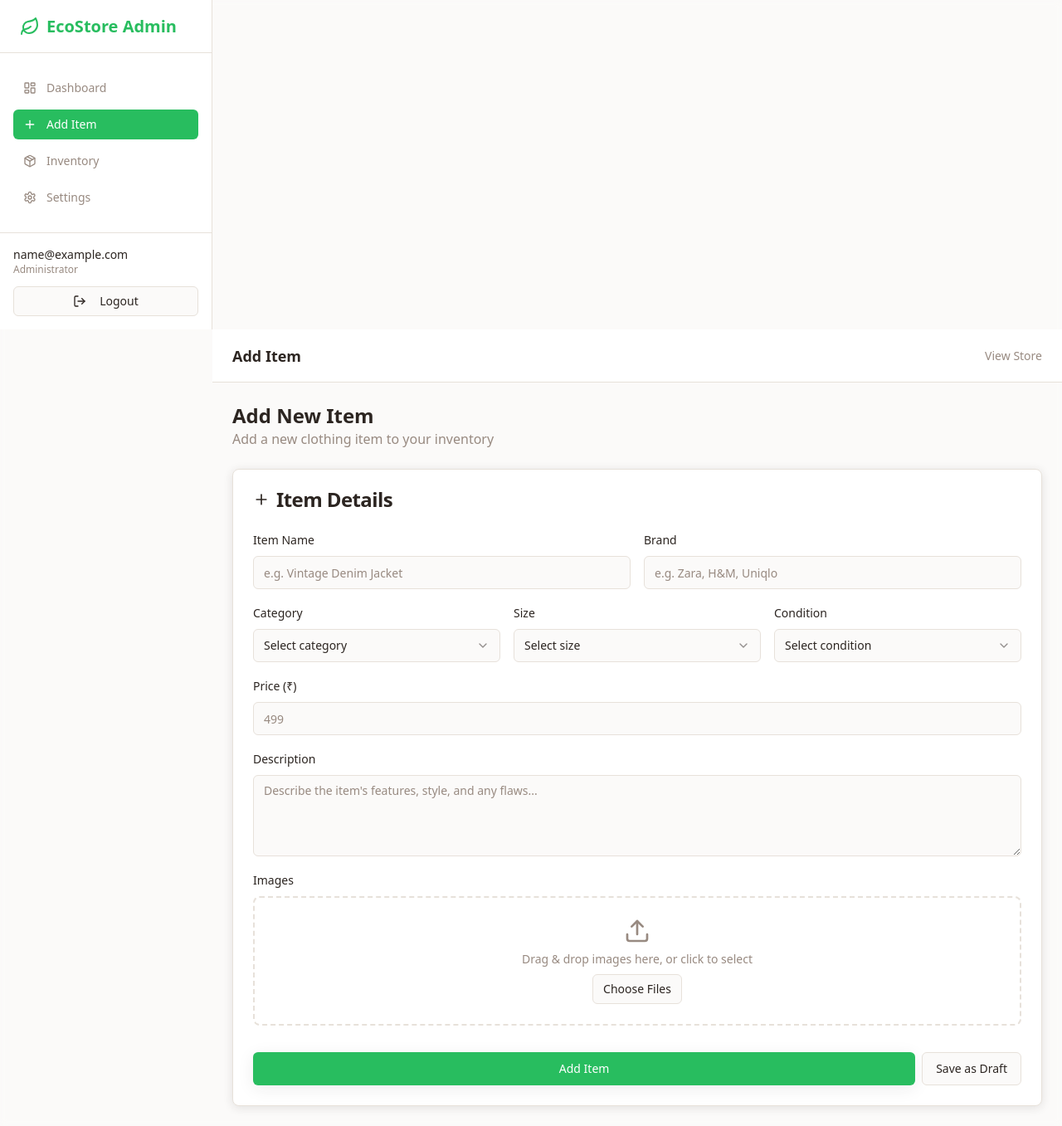
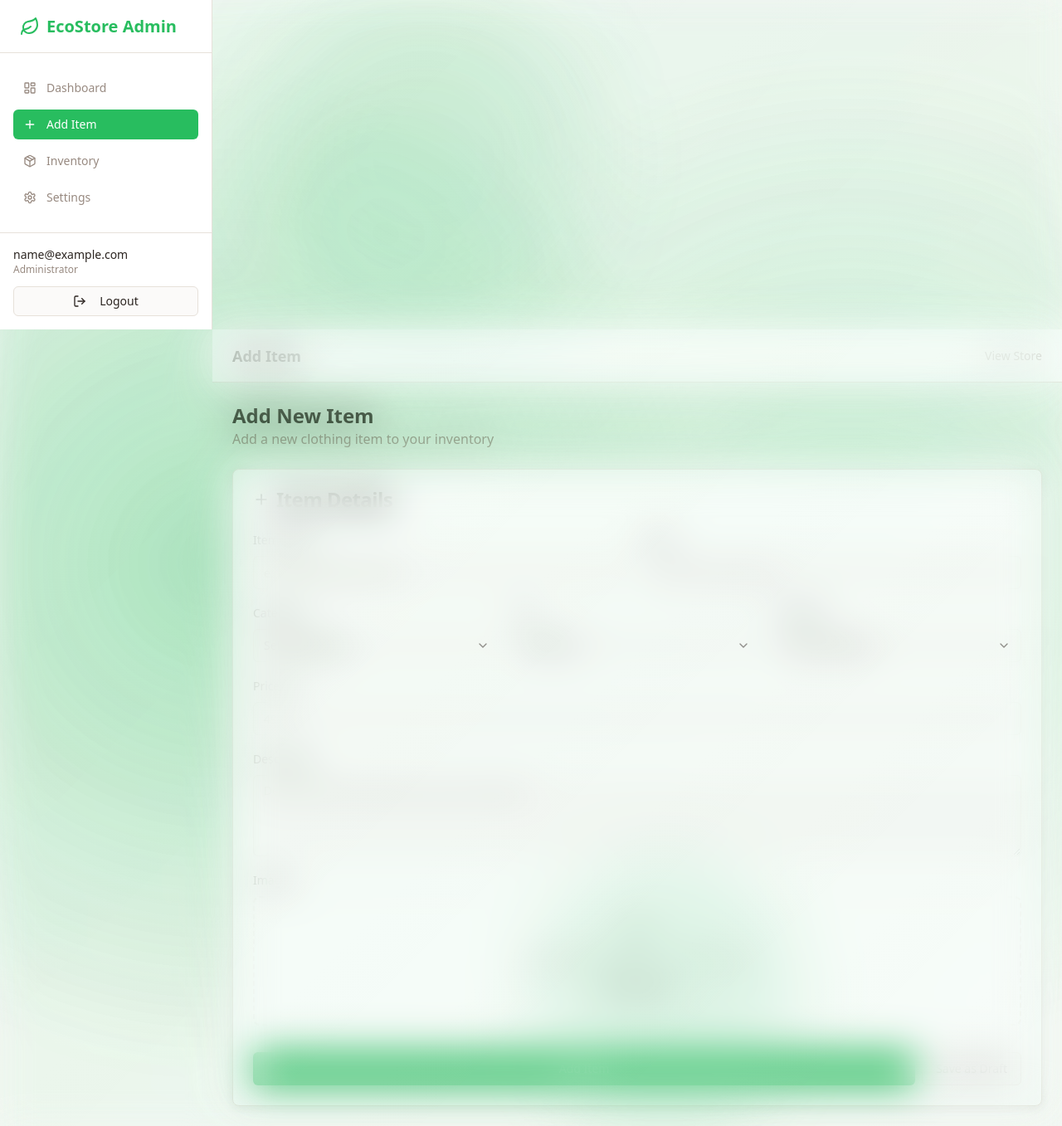
Before and after one commit to mahinbs/thread-thrift-hub, a React (Vite) app: page /admin/add-item in a window 1280 px wide. Shown: the whole page at 83% size. Built offline with nearby package versions, Linux system fonts and the light colour scheme; sample sign-in values are in the browser's storage.

Commit message:
Enhance admin features
Implement advanced features for the admin section.

```diff
--- a/src/components/admin/AdminLayout.tsx
+++ b/src/components/admin/AdminLayout.tsx
@@ -58,7 +58,12 @@ const AdminLayout = ({ children }: AdminLayoutProps) => {
   const userEmail = localStorage.getItem("userEmail")
 
   return (
-    <div className="min-h-screen bg-gradient-subtle backdrop-blur-sm">
+    <div className="min-h-screen bg-gradient-neural neural-bg blur-backdrop relative overflow-hidden">
+      {/* Advanced background effects */}
+      <div className="absolute inset-0 bg-gradient-eco opacity-5 animate-pulse-glow" />
+      <div className="absolute top-0 left-1/4 w-96 h-96 bg-primary/10 rounded-full blur-3xl animate-float" />
+      <div className="absolute bottom-0 right-1/4 w-80 h-80 bg-primary-glow/20 rounded-full blur-2xl animate-bounce-gentle" />
+      <div className="absolute inset-0 bg-gradient-glass backdrop-blur-xl" />
       {/* Mobile sidebar overlay */}
       {sidebarOpen && (
         <div
```
